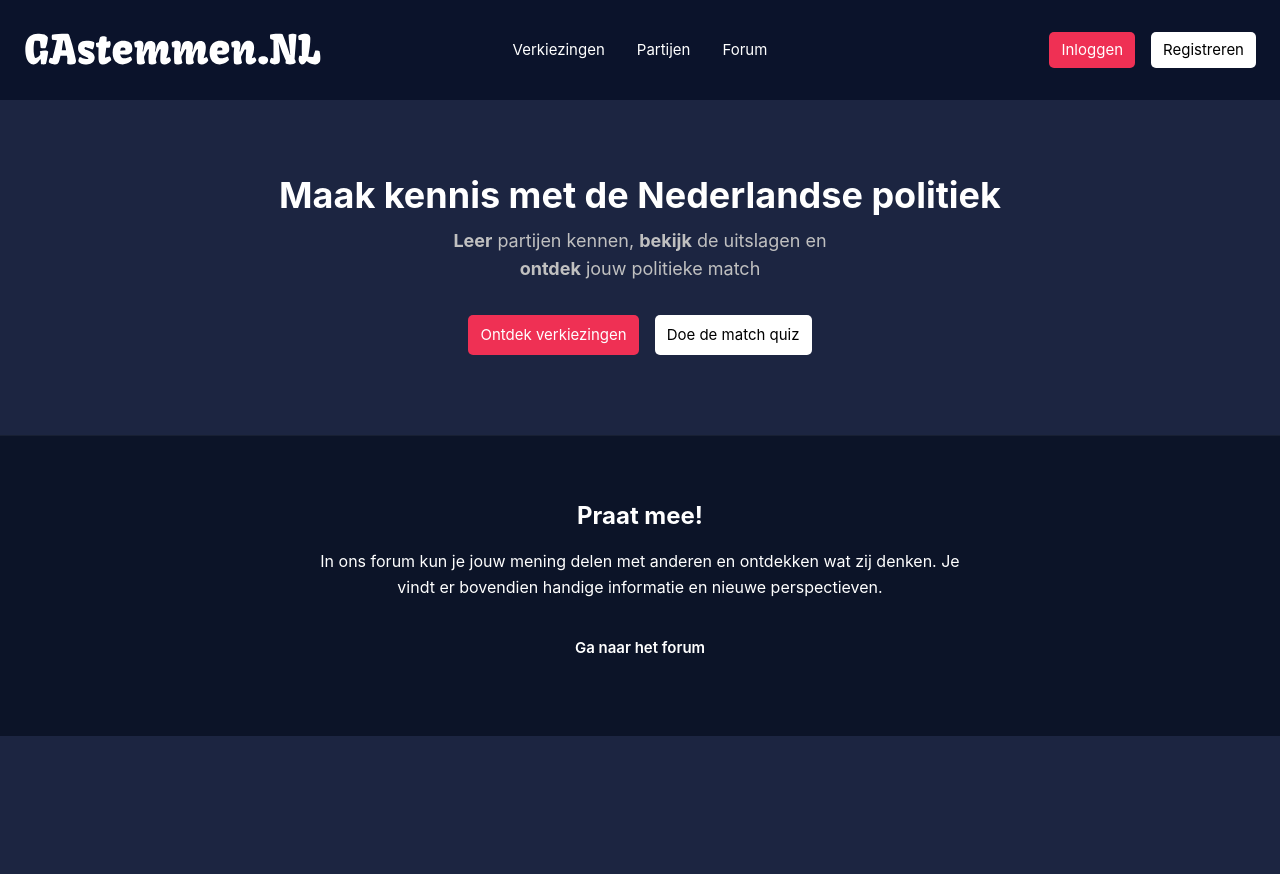
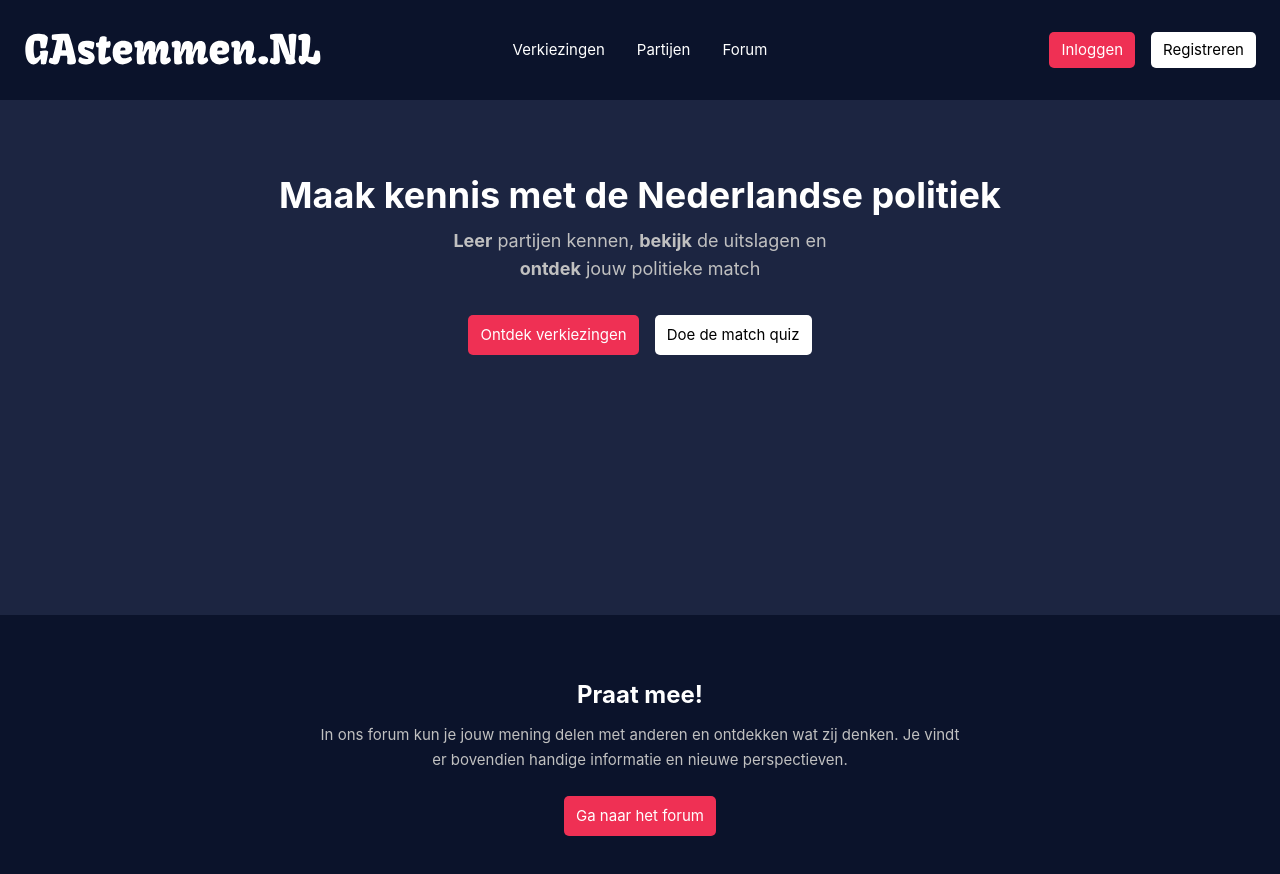
Before and after one commit to SSSalmani1600/Elections, a Vue app in the folder election-frontend/: page / in a window 1280 px wide. Shown: the top 874 px of the page. Built offline with nearby package versions, Linux system fonts and the light colour scheme; the HTML template or start-up script is replaced by a standard one.

Commit message:
Fix: Forum section styling

```diff
--- a/election-frontend/src/views/HomeView.vue
+++ b/election-frontend/src/views/HomeView.vue
@@ -26,20 +26,19 @@ const goToForum = () => router.push('/discussions')
 
 
     <!-- ✅ Grote footer -->
-    <footer
-      class="w-full bg-[color:rgb(12,20,40)] text-center py-16 mt-20 border-t border-[color:rgba(255,255,255,0.05)] flex flex-col items-center justify-center"
-    >
-      <h2 class="text-2xl font-bold text-[--color-primary] mb-4">Praat mee!</h2>
-      <p class="text-base text-[--color-text-muted] max-w-[700px] px-6 leading-relaxed">
-        In ons forum kun je jouw mening delen met anderen en ontdekken wat zij denken.
-        Je vindt er bovendien handige informatie en nieuwe perspectieven.
-      </p>
-      <button
-        @click="goToForum"
-        class="mt-6 px-6 py-3 rounded-lg font-semibold bg-[--color-primary] text-[--color-secondary] hover:opacity-90 transition"
-      >
-        Ga naar het forum
-      </button>
+    <footer class="w-full bg-background text-center py-16 flex flex-col items-center justify-center mt-auto">
+      <div class="flex flex-col gap-6">
+        <div class="flex flex-col gap-3">
+          <h2 class="text-2xl font-bold">Praat mee!</h2>
+          <p class="text-text-muted max-w-[700px] px-6 leading-relaxed">
+            In ons forum kun je jouw mening delen met anderen en ontdekken wat zij denken.
+            Je vindt er bovendien handige informatie en nieuwe perspectieven.
+          </p>
+        </div>
+        <button @click="goToForum" class="btn btn-primary w-fit m-auto">
+          Ga naar het forum
+        </button>
+      </div>
     </footer>
   </main>
 </template>
```
